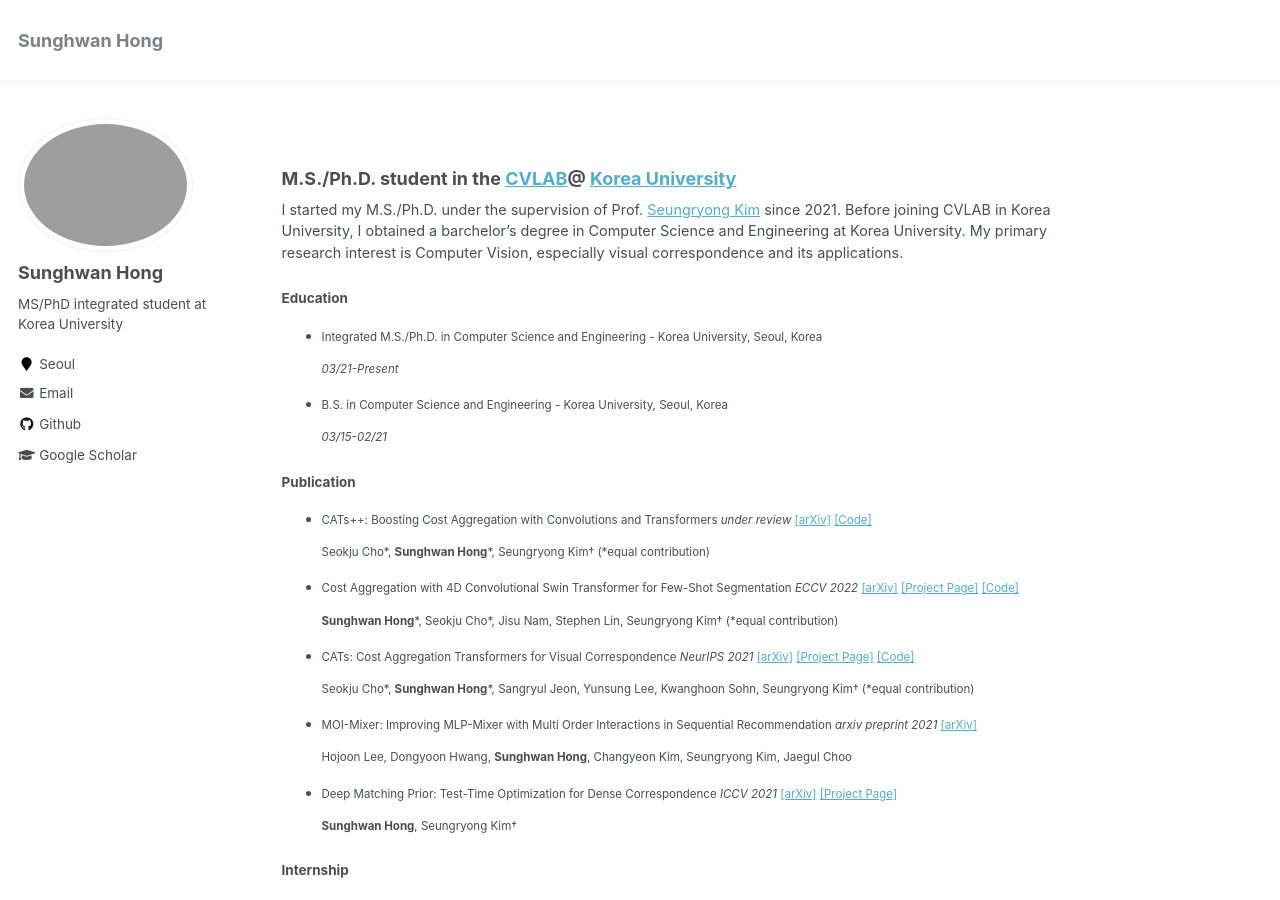
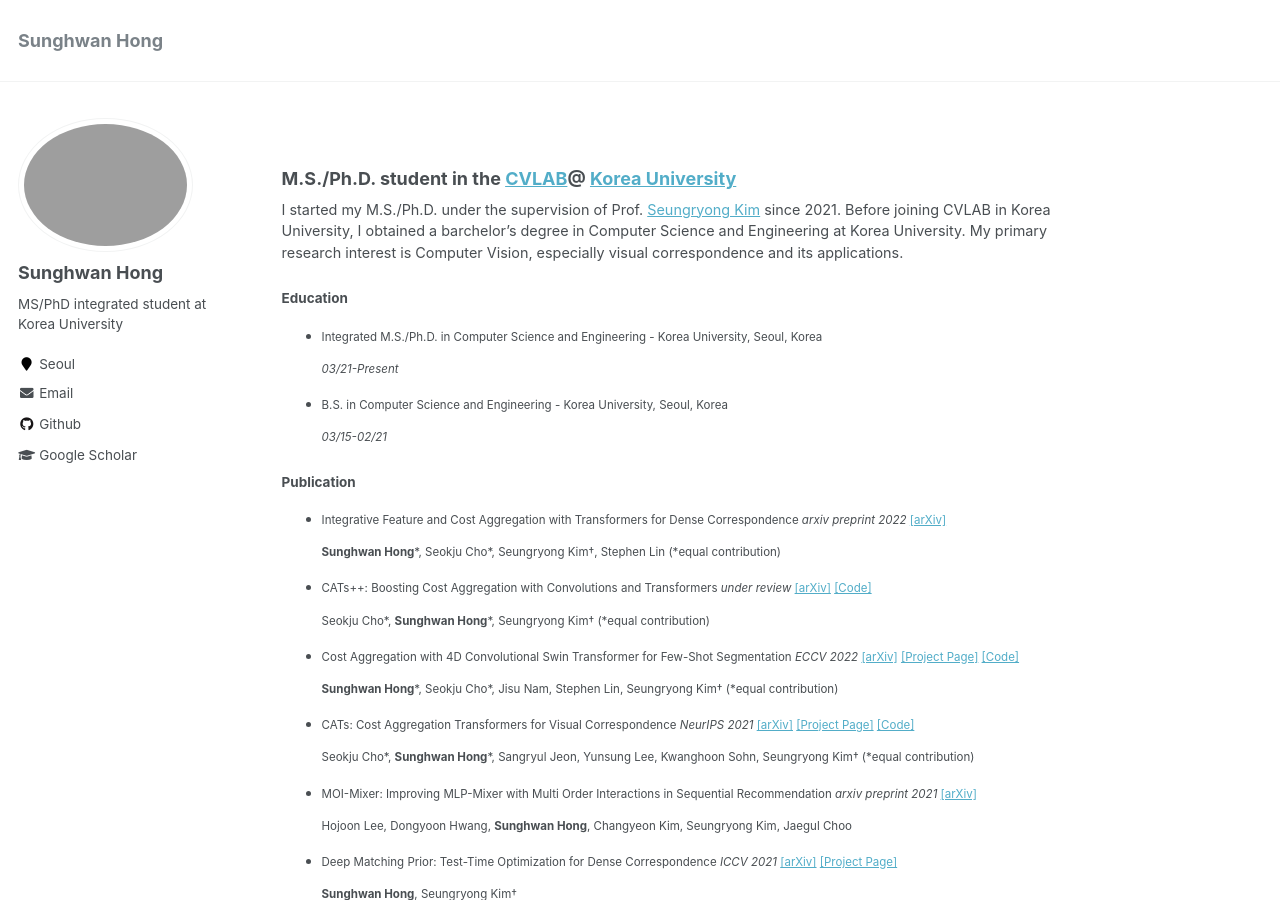
Before and after one commit to SunghwanHong/sunghwanhong.github.io, a Jekyll site: the page built from _pages/about.md, in a window 1280 px wide and 900 px high. Built offline with Jekyll 4.4.1, drawn with Linux system fonts in a browser that asks for light colours.

Commit message:
Update about.md

```diff
--- a/_pages/about.md
+++ b/_pages/about.md
@@ -24,6 +24,10 @@ I obtained a barchelor's degree in Computer Science and Engineering at Korea Uni
   _03/15-02/21_
 
 #### Publication
+* Integrative Feature and Cost Aggregation with Transformers for Dense Correspondence _arxiv preprint 2022_ [[arXiv]]([https://arxiv.org/abs/2202.06817](https://arxiv.org/abs/2209.08742))
+
+  **Sunghwan Hong**\*, Seokju Cho\*, Seungryong Kim†,  Stephen Lin (\*equal contribution)
+
 * CATs++: Boosting Cost Aggregation with Convolutions and Transformers _under review_ [[arXiv]](https://arxiv.org/abs/2202.06817)  [[Code]](https://github.com/SunghwanHong/Cost-Aggregation-transformers)
 
   Seokju Cho\*, **Sunghwan Hong**\*, Seungryong Kim† (\*equal contribution)
```
